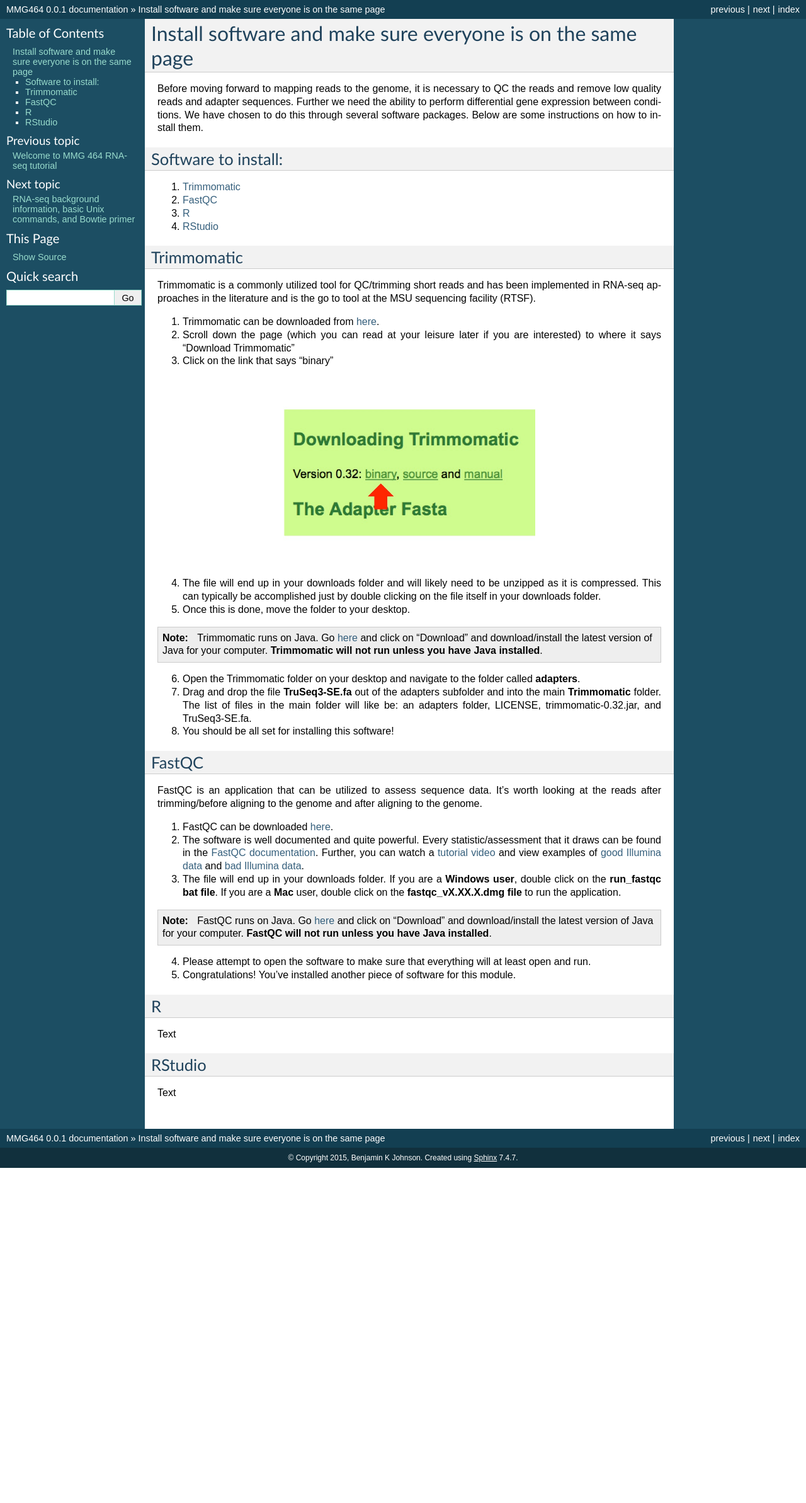
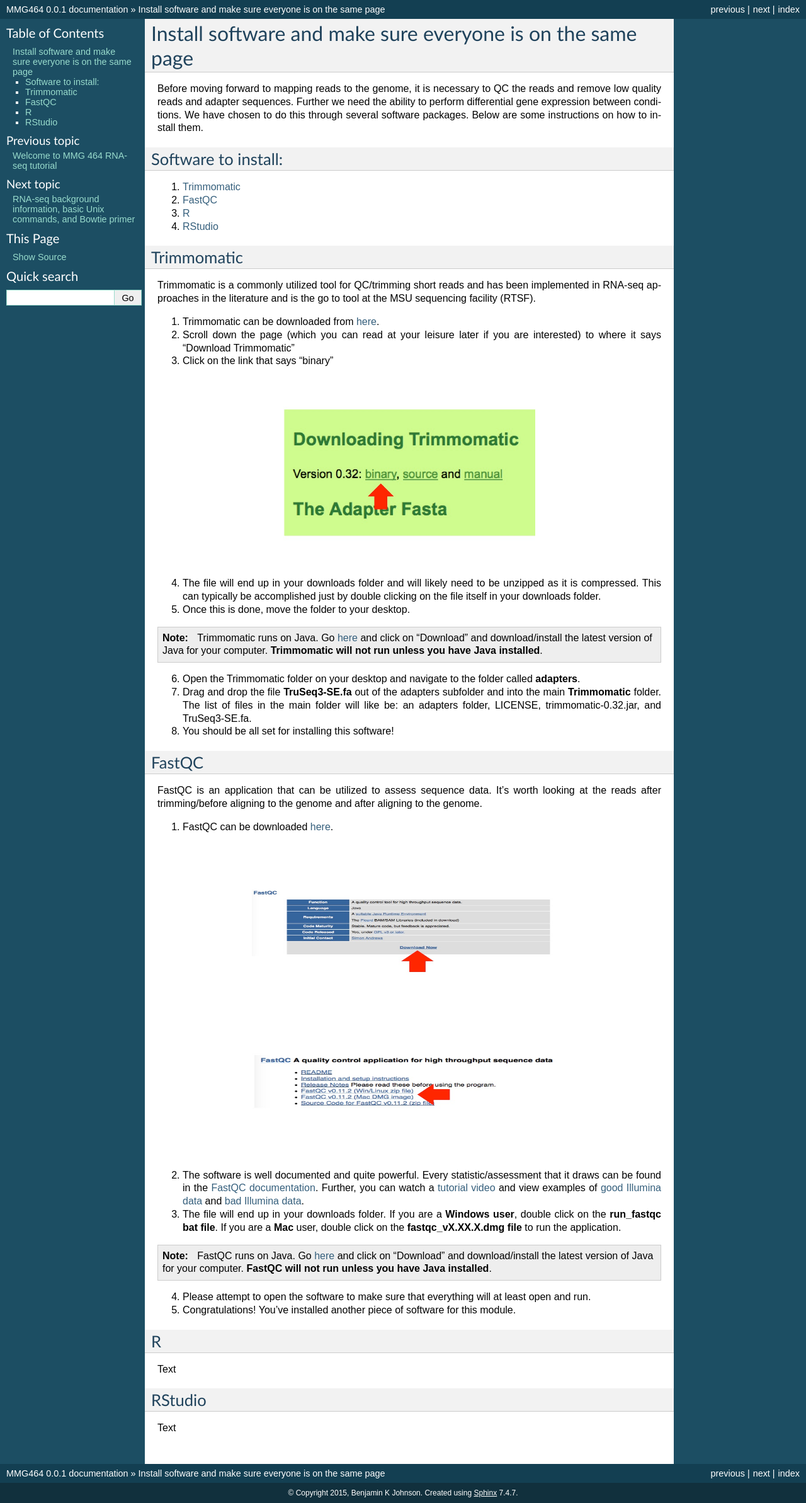
Before and after one commit to biobenkj/MMG434, a Sphinx documentation site: the page built from docs/source/dayone.rst, in a window 1280 px wide. Shown: the whole page at 63% size. Built offline with Sphinx 7.4.7, drawn with Linux system fonts in a browser that asks for light colours; before the commit the page ends 1854 px from its top, so only the background shows below that.

Commit message:
Added some screenshots for FastQC section

```diff
--- a/docs/source/dayone.rst
+++ b/docs/source/dayone.rst
@@ -57,6 +57,18 @@ FastQC is an application that can be utilized to assess sequence data. It's wort
 
 1. FastQC can be downloaded `here <http://www.bioinformatics.babraham.ac.uk/projects/fastqc/>`_.
 
+.. image:: fastqc.jpg
+	:width: 500px
+	:align: center
+	:height: 250px
+	:alt: image showing area where to download FastQC
+
+.. image:: fastqcfiledownload.jpg
+	:width: 500px
+	:align: center
+	:height: 250px
+	:alt: image showing area where to download either Windows or Mac FastQC files
+
 2. The software is well documented and quite powerful. Every statistic/assessment that it draws can be found in the `FastQC documentation <http://www.bioinformatics.babraham.ac.uk/projects/fastqc/Help/>`_. Further, you can watch a `tutorial video <https://www.youtube.com/watch?v=bz93ReOv87Y>`_ and view examples of `good Illumina data <http://www.bioinformatics.babraham.ac.uk/projects/fastqc/good_sequence_short_fastqc.html>`_ and `bad Illumina data <http://www.bioinformatics.babraham.ac.uk/projects/fastqc/bad_sequence_fastqc.html>`_.
 
 3. The file will end up in your downloads folder. If you are a **Windows user**, double click on the **run_fastqc bat file**. If you are a **Mac** user, double click on the **fastqc_vX.XX.X.dmg file** to run the application.
```
Also changed, not shown: docs/source/fastqc.jpg (added), docs/source/fastqcfiledownload.jpg (added).
